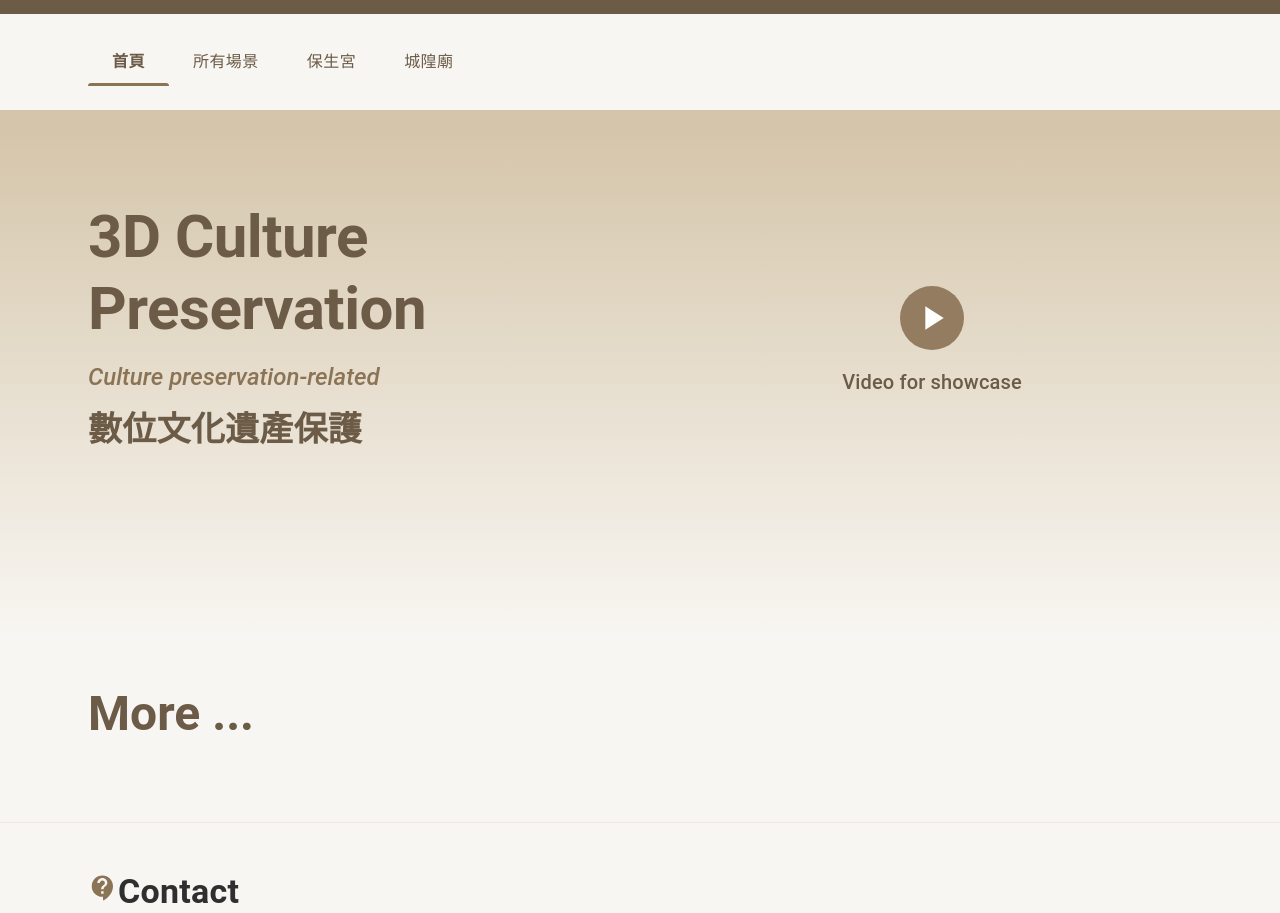
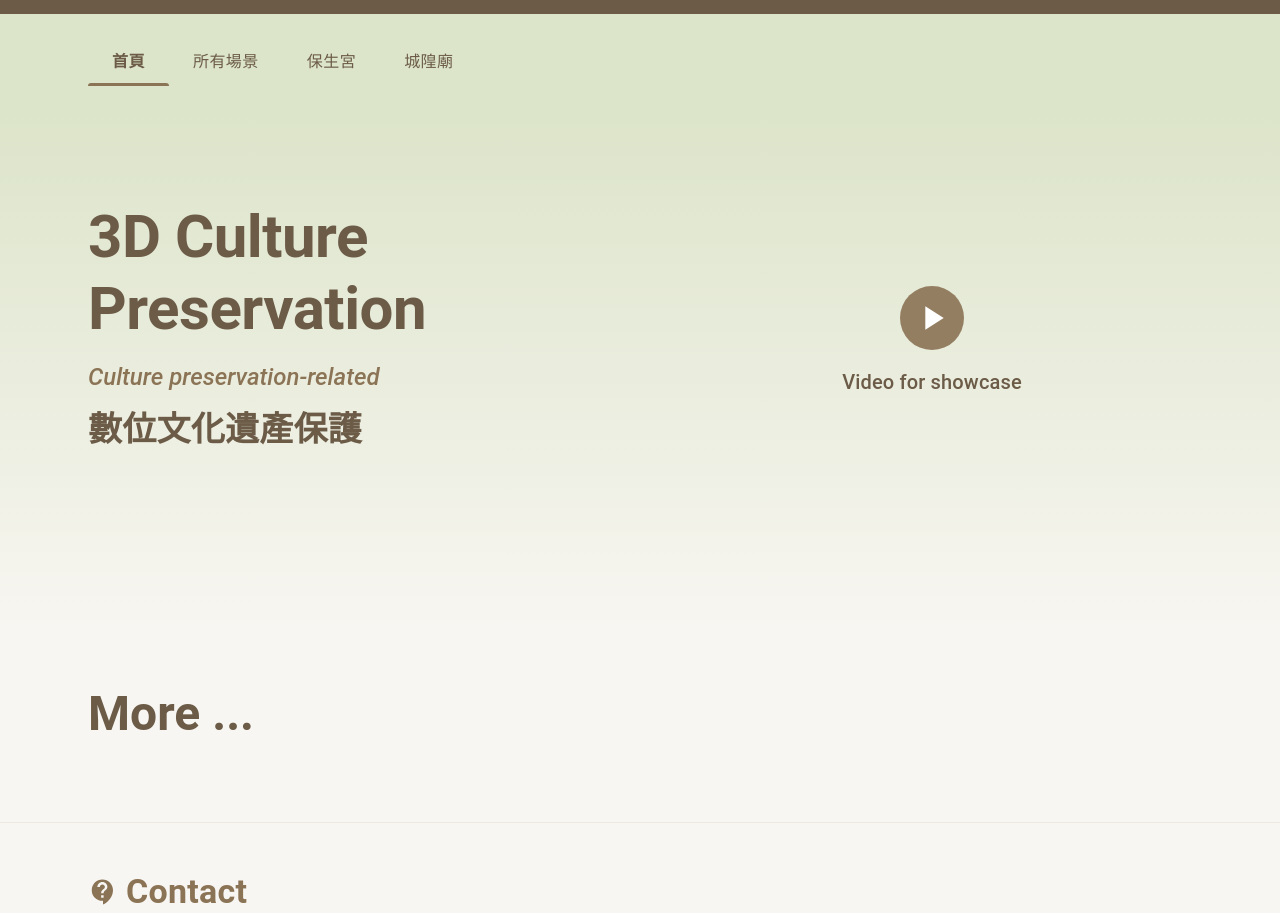
Before and after one commit to Wayne921030/Digital_Cultural_preservation_3dgs, a React (Vite) app: page / in a window 1280 px wide. Shown: the part 58-971 px from the top of the page. Built offline with nearby package versions, Linux system fonts and the light colour scheme; no server answers.

Commit message:
style(theme): Update color palette and improve component backgrounds for better visual consistency

```diff
--- a/src/components/Footer.jsx
+++ b/src/components/Footer.jsx
@@ -8,6 +8,7 @@ const Footer = () => {
       sx={{
         borderTop: "1px solid rgba(139, 115, 85, 0.1)",
         py: 6,
+        backgroundColor: 'background.default',
       }}
     >
       <Container
@@ -18,8 +19,17 @@ const Footer = () => {
           px: { xs: 2, sm: 3, md: 4, lg: 6, xl: 8 },
         }}
       >
-        <Typography variant="h4">
-          <ContactSupport sx={{ fontSize: 30, color: "#8B7355" }} />
+        <Typography
+          variant="h4"
+          sx={{
+            display: 'flex',
+            alignItems: 'center',
+            gap: 1,
+            mb: 3,
+            color: 'primary.main'
+          }}
+        >
+          <ContactSupport sx={{ fontSize: 30, color: 'primary.main' }} />
           Contact
         </Typography>
         <Grid container spacing={6}>
@@ -33,14 +43,12 @@ const Footer = () => {
             </Typography>
             <Typography
               variant="body1"
-              paragraph
               sx={{ fontSize: "1.1rem", mb: 2, color: "#2F2F2F" }}
             >
               電話: +886-4-1234-5678
             </Typography>
             <Typography
               variant="body1"
-              paragraph
               sx={{ fontSize: "1.1rem", mb: 2, color: "#2F2F2F" }}
             >
               信箱: info@baoshengtemple.org.tw
@@ -62,7 +70,6 @@ const Footer = () => {
             </Typography>
             <Typography
               variant="body1"
-              paragraph
               sx={{
                 fontSize: "1.1rem",
                 mb: 4,
--- a/src/components/Header.jsx
+++ b/src/components/Header.jsx
@@ -19,7 +19,7 @@ function Header() {
 
   return (
     <Box sx={{
-      backgroundColor: '#6B5B47',
+      backgroundColor: 'primary.dark',
       color: 'white',
       py: 2,
       px: 3,
--- a/src/components/HomePage.jsx
+++ b/src/components/HomePage.jsx
@@ -31,7 +31,7 @@ const HomePage = ({
       {/* Page Title */}
       <Box
         sx={{
-          background: "linear-gradient(180deg, #D4C4A8 0%, #F8F6F2 100%)",
+          background: "linear-gradient(180deg, #DCE4C9 0%, #F8F6F2 100%)",
           py: 4,
         }}
       >
--- a/src/components/TabBar.jsx
+++ b/src/components/TabBar.jsx
@@ -11,7 +11,7 @@ const TabBar = ({ currentPage, onTabChange }) => {
     <Box
       sx={{
         py: 3,
-        backgroundColor: "#F8F6F2",
+        backgroundColor: "secondary.main",
       }}
     >
       <Container
--- a/src/components/introPages/BaseIntroPage.jsx
+++ b/src/components/introPages/BaseIntroPage.jsx
@@ -122,7 +122,7 @@ const BaseIntroPage = ({
 
   // Default styles that can be overridden
   const defaultStyles = {
-    background: "linear-gradient(180deg, #F8F6F2 0%, #E8E0D0 100%)",
+    background: "linear-gradient(180deg, #DCE4C9 0%, #F8F6F2 100%)",
     primaryColor: "#6B5B47",
     secondaryColor: "#8B7355",
     textColor: "#2F2F2F",
@@ -134,6 +134,7 @@ const BaseIntroPage = ({
   return (
     <Box
       sx={{
+        // background: "linear-gradient(180deg, #DCE4C9 0%, #F8F6F2 100%)",
         background: styles.background,
         minHeight: "calc(100vh - 64px)",
       }}
--- a/src/constants/introConfigs/chenghuangConfig.js
+++ b/src/constants/introConfigs/chenghuangConfig.js
@@ -59,7 +59,6 @@ export const chenghuangSceneFilter = (scenes) => {
 
 // Custom styles for chenghuang temple theme
 export const chenghuangStyles = {
-  background: "linear-gradient(180deg, #F8F6F2 0%, #E8E0D0 100%)",
   primaryColor: "#6B5B47",
   secondaryColor: "#8B7355",
   textColor: "#2F2F2F",
--- a/src/constants/introConfigs/templeConfig.js
+++ b/src/constants/introConfigs/templeConfig.js
@@ -62,7 +62,6 @@ export const templeSceneFilter = (scenes) => {
 
 // Custom styles for temple theme
 export const templeStyles = {
-  background: "linear-gradient(180deg, #F8F6F2 0%, #E8E0D0 100%)",
   primaryColor: "#6B5B47",
   secondaryColor: "#8B7355",
   textColor: "#2F2F2F",
--- a/src/theme.js
+++ b/src/theme.js
@@ -4,15 +4,15 @@ const theme = createTheme({
   palette: {
     primary: {
       main: "#8B7355",
-      light: "#A08B6F",
+      light: "#A89A87FF",
       dark: "#6B5B47",
-      contrastText: "#FFFFFF",
+      contrastText: "#2F2F2F",
     },
     secondary: {
-      main: "#D4C4A8",
-      light: "#E5D8C0",
-      dark: "#B8A890",
-      contrastText: "#2F2F2F",
+      main: "#DCE4C9",
+      light: "#F5F5DC",
+      dark: "#B6A28E",
+      contrastText: "#E07B39",
     },
     background: {
       default: "#F8F6F2",
```
